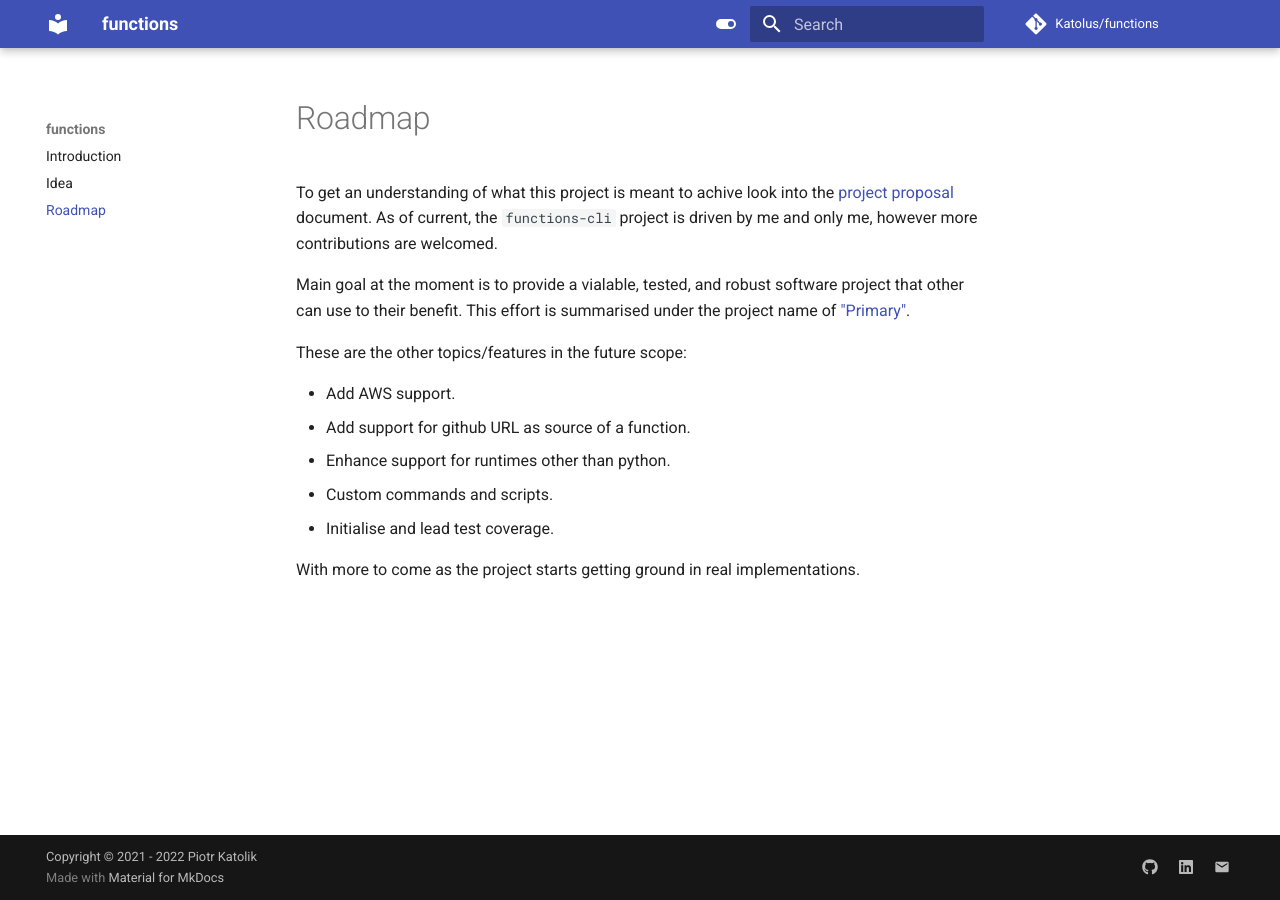
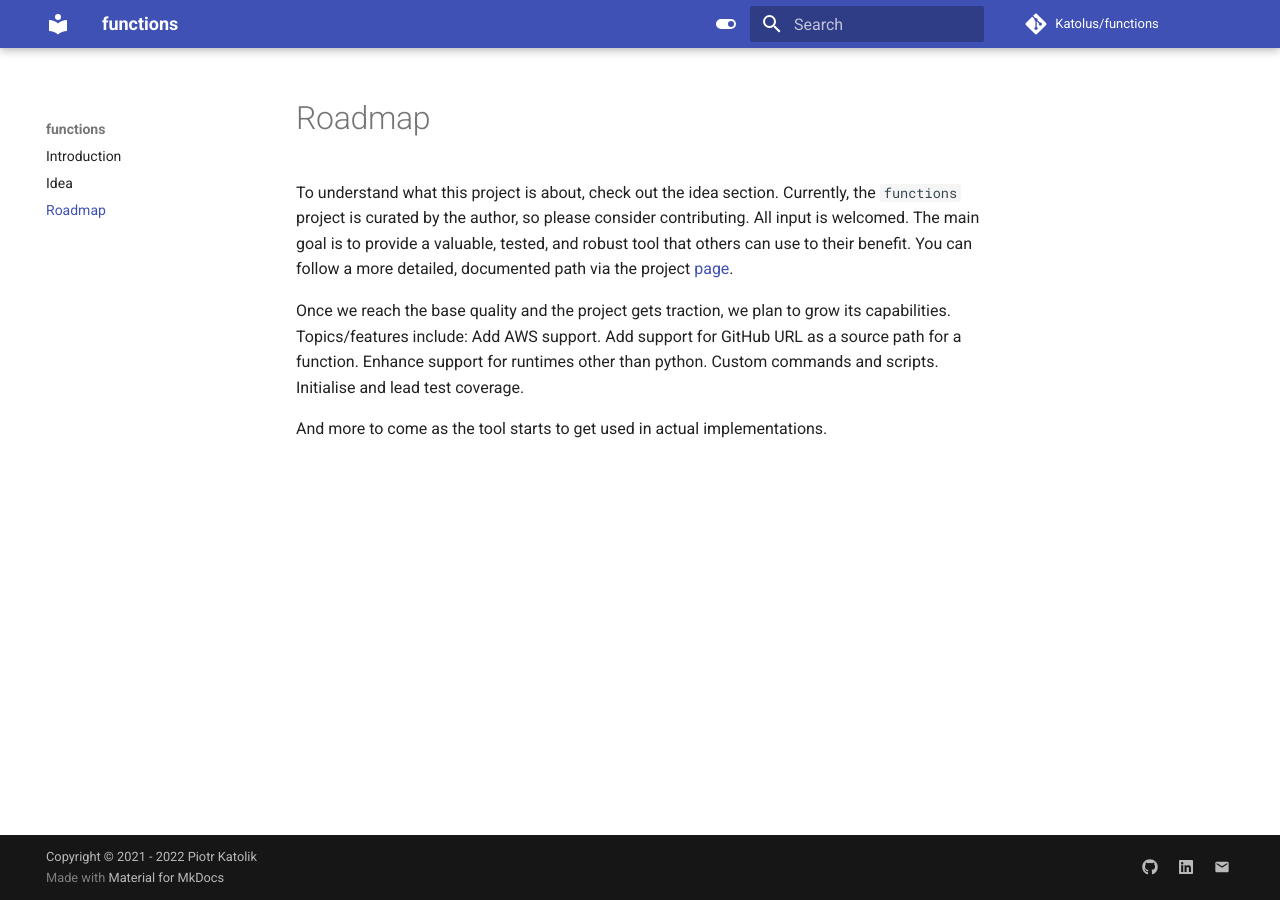
Before and after one commit to Katolus/functions, an MkDocs documentation site: the page built from docs_mk/roadmap.md, in a window 1280 px wide. Built offline with MkDocs 1.6.1 and Material for MkDocs 9.7.7, drawn with Linux system fonts in a browser that asks for light colours; comment, search, counter and statistics services are not loaded.

Commit message:
Update the roadmap document

```diff
--- a/docs_mk/roadmap.md
+++ b/docs_mk/roadmap.md
@@ -1,13 +1,11 @@
-To get an understanding of what this project is meant to achive look into the [project proposal](./docs/proposal/) document. As of current, the `functions-cli` project is driven by me and only me, however more contributions are welcomed.
+To understand what this project is about, check out the idea section. Currently, the `functions` project is curated by the author, so please consider contributing. All input is welcomed.
+The main goal is to provide a valuable, tested, and robust tool that others can use to their benefit. You can follow a more detailed, documented path via the project [page](https://github.com/users/Katolus/projects/1).
 
-Main goal at the moment is to provide a vialable, tested, and robust software project that other can use to their benefit. This effort is summarised under the project name of ["Primary"](https://github.com/users/Katolus/projects/1).
+Once we reach the base quality and the project gets traction, we plan to grow its capabilities. Topics/features include:
+Add AWS support.
+Add support for GitHub URL as a source path for a function.
+Enhance support for runtimes other than python.
+Custom commands and scripts.
+Initialise and lead test coverage.
 
-These are the other topics/features in the future scope:
-
-- Add AWS support.
-- Add support for github URL as source of a function.
-- Enhance support for runtimes other than python.
-- Custom commands and scripts.
-- Initialise and lead test coverage.
-
-With more to come as the project starts getting ground in real implementations.
+And more to come as the tool starts to get used in actual implementations.
```
